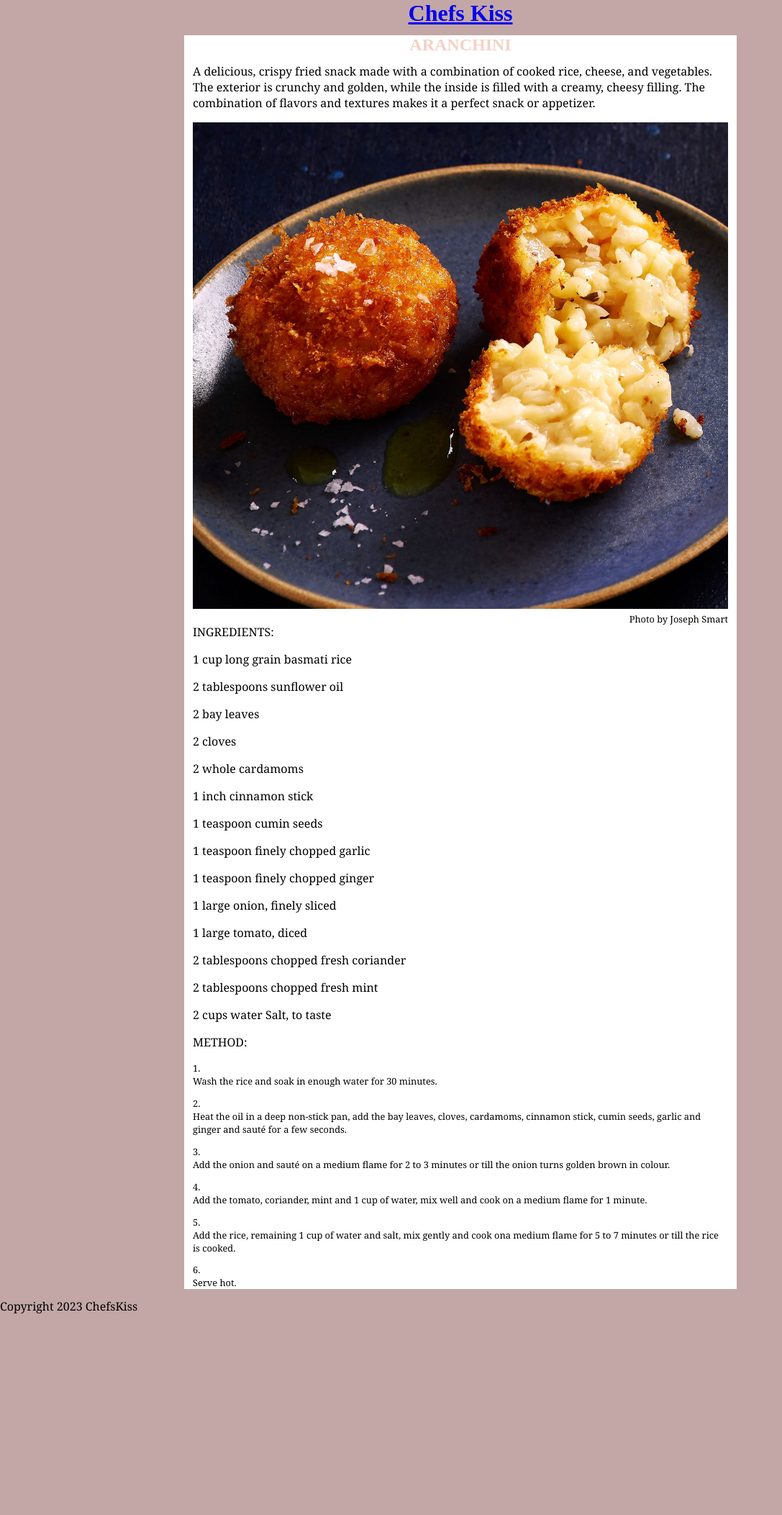
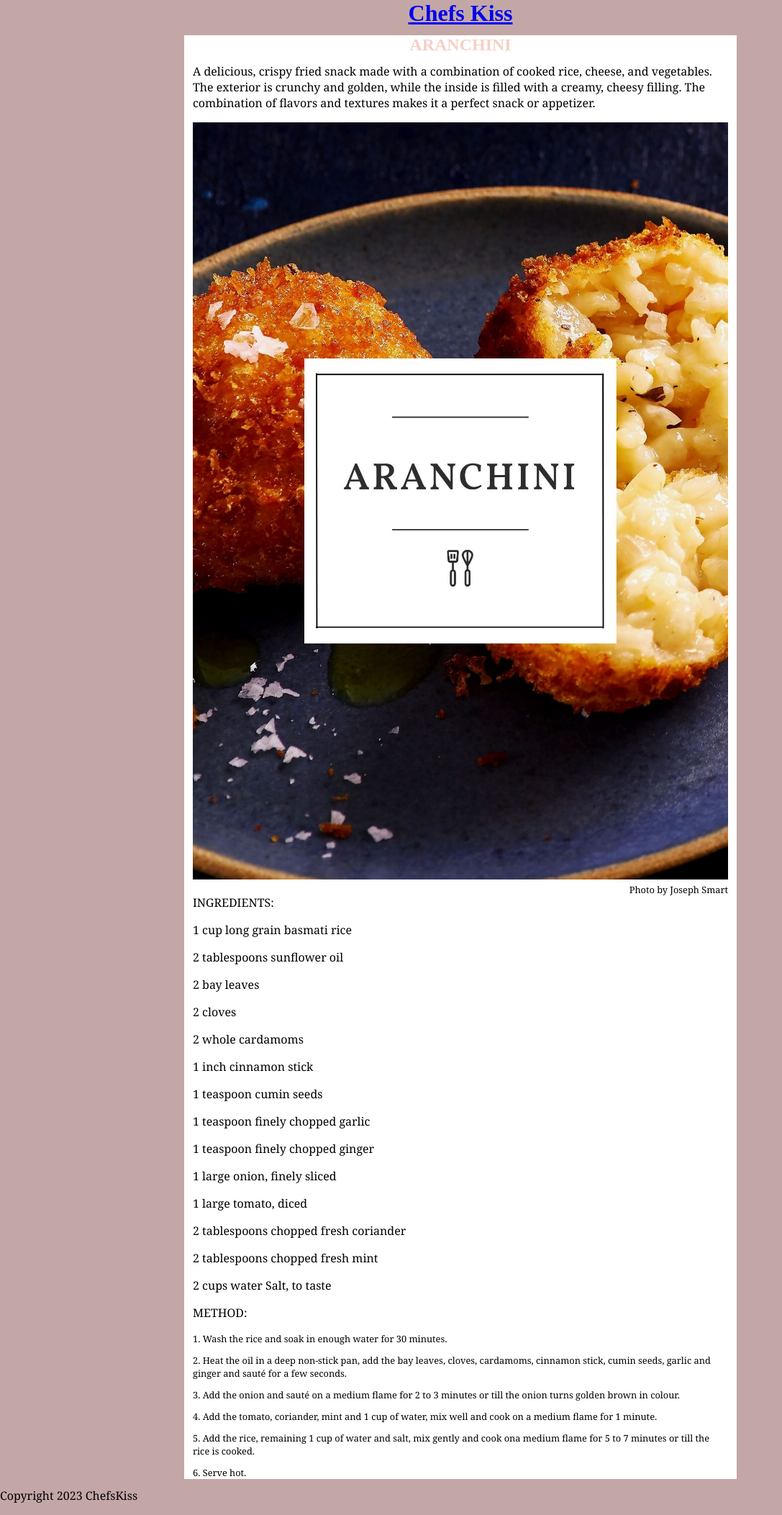
Before and after one commit to AmyLindsay1/ChefsKiss, a Jekyll site: the page built from _recipes/recipe1.md, in a window 1280 px wide. Shown: the whole page at 72% size, without its empty margins (0-1087 px from the left). Built offline with Jekyll 4.4.1, drawn with Linux system fonts in a browser that asks for light colours; before the commit the page ends 1842 px from its top, so only the background shows below that.

Commit message:
Update Recipe “recipe1”

```diff
--- a/_recipes/recipe1.md
+++ b/_recipes/recipe1.md
@@ -7,9 +7,7 @@
 ---
 A delicious, crispy fried snack made with a combination of cooked rice, cheese, and vegetables. The exterior is crunchy and golden, while the inside is filled with a creamy, cheesy filling. The combination of flavors and textures makes it a perfect snack or appetizer.
 
-![Delicious Plate of Toast, Blueberries and Bananas, covered in sticky maple syrup](../uploads/truffle-arancini-933c2ac.jpeg "Photo by Joseph Smart")
-
-
+![Delicious Plate of Toast, Blueberries and Bananas, covered in sticky maple syrup](../uploads/7.jpg "Photo by Joseph Smart")
 
 INGREDIENTS:
 
@@ -44,18 +42,8 @@
 METHOD:
 
 1. Wash the rice and soak in enough water for 30 minutes.
-
-
 2. Heat the oil in a deep non-stick pan, add the bay leaves, cloves, cardamoms, cinnamon stick, cumin seeds, garlic and ginger and sauté for a few seconds.
-
-
 3. Add the onion and sauté on a medium flame for 2 to 3 minutes or till the onion turns golden brown in colour.
-
-
 4. Add the tomato, coriander, mint and 1 cup of water, mix well and cook on a medium flame for 1 minute.
-
-
 5. Add the rice, remaining 1 cup of water and salt, mix gently and cook ona medium flame for 5 to 7 minutes or till the rice is cooked.
-
-
 6. Serve hot.
```
Also changed, not shown: uploads/7.jpg (added).
